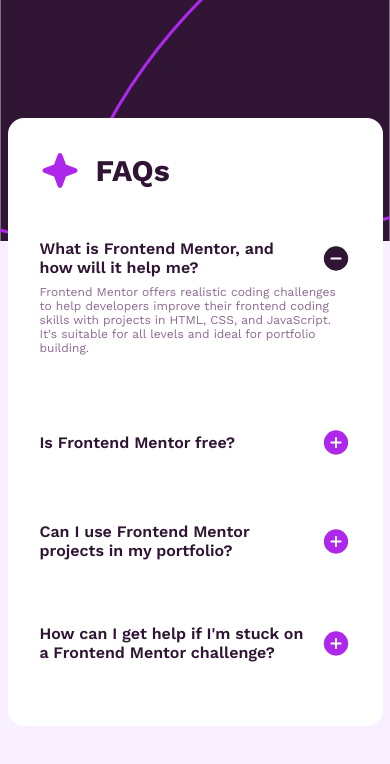
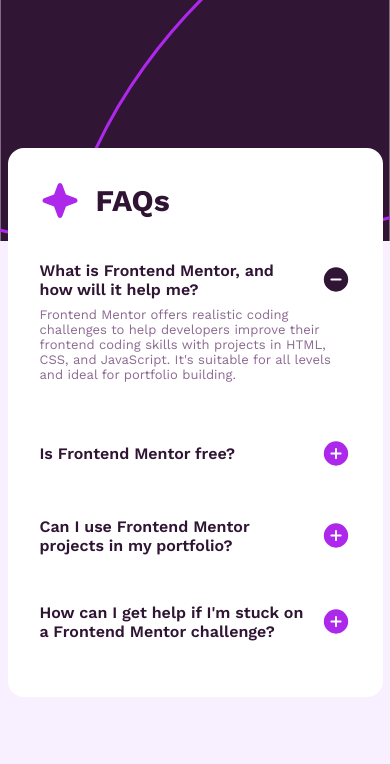
Before and after one commit to Abdullahi-abdiaziz/faq-accordion, a plain HTML site: page index.html in a window 390 px wide. Both pictures are taken after a click on the picture 335 px from the left and 301 px from the top of the page. Drawn offline with nearby package versions, Linux system fonts and the light colour scheme.

Commit message:
update css file

```diff
--- a/style.css
+++ b/style.css
@@ -47,7 +47,7 @@ a {
 }
 
 .section {
-  margin-block: 2rem;
+  margin-block: 1.5rem;
 }
 
 .header.flex {
@@ -72,7 +72,7 @@ h1 {
 }
 
 h3 {
-  font-size: 16px;
+  font-size: 20px;
   font-weight: 600;
   transition: 0.3s;
   color: var(--purple);
@@ -84,7 +84,7 @@ h3:hover {
 }
 
 p {
-  font-size: 12px;
+  font-size: 16px;
   color: var(--gray);
   font-weight: 400;
   margin-block: 0.5rem;
@@ -110,4 +110,12 @@ p {
   h1 {
     font-size: 30px;
   }
+
+  h3 {
+    font-size: 16px;
+  }
+
+  p {
+    font-size: 13px;
+  }
 }
```
